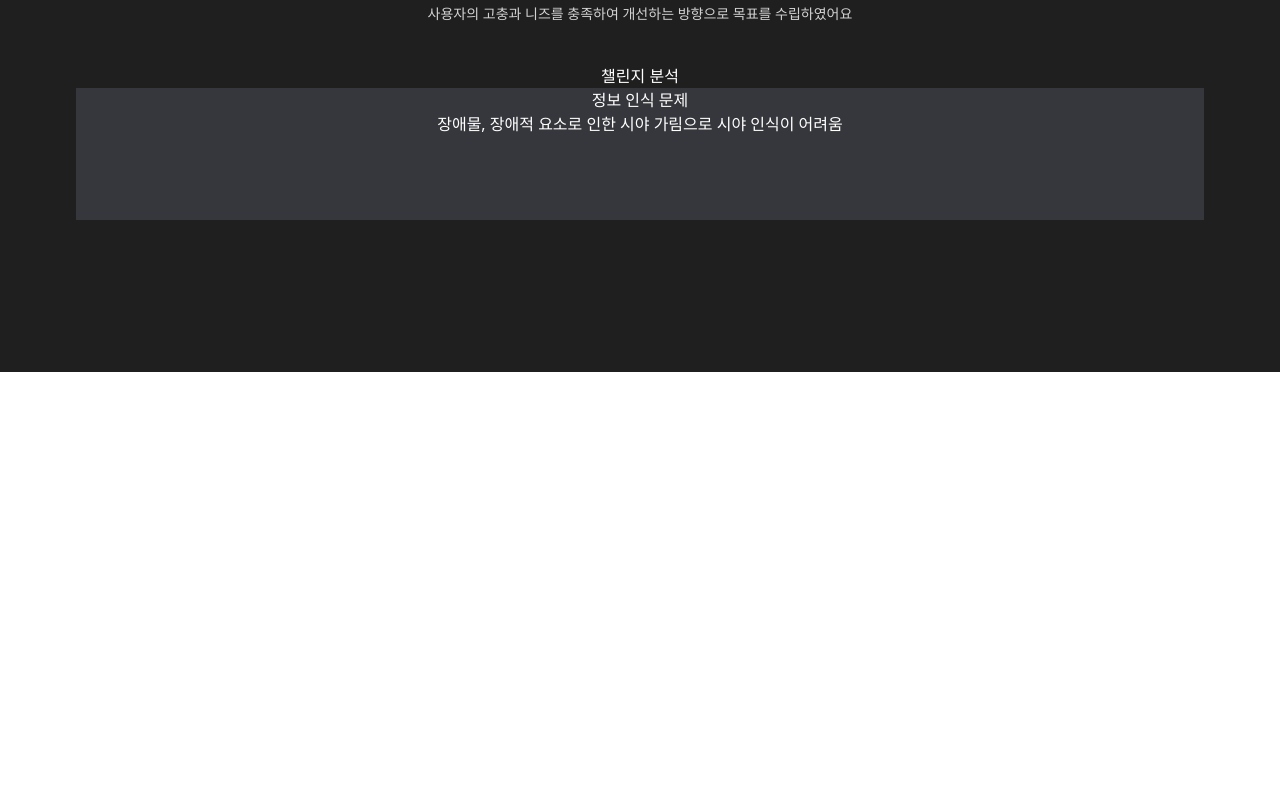
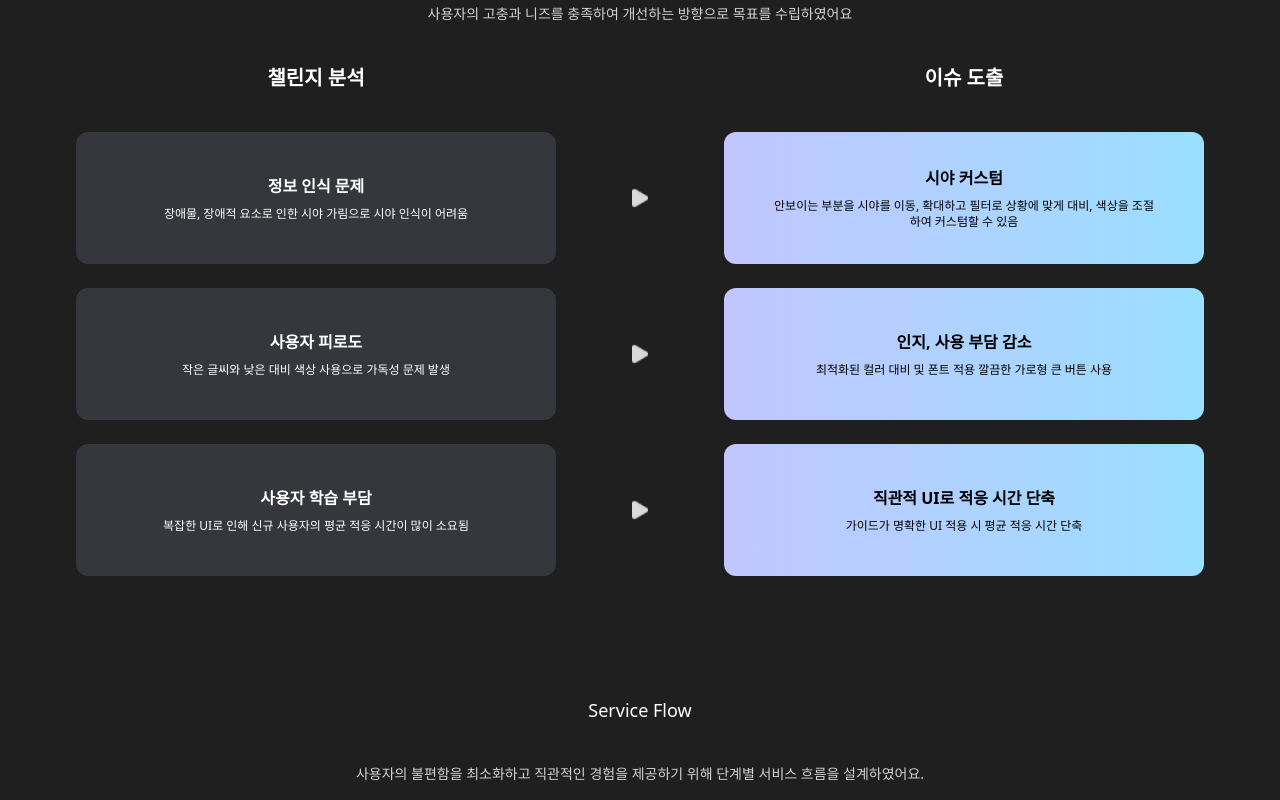
Before and after one commit to hyebinkimsdf/portfolio, a React (Vite) app: page /eyecane in a window 1280 px wide. Shown: the part 3260-4060 px from the top of the page. Before the commit the page ends 3632 px from the top, so only its background shows below. Built offline with nearby package versions, Linux system fonts and the light colour scheme.

Commit message:
design: Back Ground Tap 상세 내용 구현

```diff
--- a/src/compoments/eyecane/EyeBackground.tsx
+++ b/src/compoments/eyecane/EyeBackground.tsx
@@ -124,18 +124,80 @@ export function EyeBackground() {
         </div>
       </div>
 
-      <div className="w-full flex flex-col justify-center mb-20  pb-10">
-        <p className="w-full text-center mb-10 text-lg ">Project Goal</p>
+      <div className="w-full flex flex-col justify-center mb-20 pb-10">
+        <h2 className="w-full text-center mb-10 text-lg">Project Goal</h2>
         <p className="w-full text-center mb-10 text-sm opacity-80">
           사용자의 고충과 니즈를 충족하여 개선하는 방향으로 목표를 수립하였어요
         </p>
-        <div className="flex flex-col text-center">
-          <p>챌린지 분석</p>
-          <div className="bg-[#36373C] w-full h-[132px] text-white flex flex-col ">
-            <p>정보 인식 문제</p>
-            <p>장애물, 장애적 요소로 인한 시야 가림으로 시야 인식이 어려움</p>
+
+        <div className="flex flex-col text-center justify-center items-center gap-6">
+          <div className="flex w-full text-center justify-between">
+            <h3 className="mb-4 font-bold text-xl w-full text-center max-w-[480px]">
+              챌린지 분석
+            </h3>
+            <h3 className="mb-4 font-bold text-xl w-full max-w-[480px] text-center">
+              이슈 도출
+            </h3>
           </div>
+
+          {[
+            {
+              challenge: "정보 인식 문제",
+              description:
+                "장애물, 장애적 요소로 인한 시야 가림으로 시야 인식이 어려움",
+              solution: "시야 커스텀",
+              solutionDesc:
+                "안보이는 부분을 시야를 이동, 확대하고 필터로 상황에 맞게 대비, 색상을 조절하여 커스텀할 수 있음",
+            },
+            {
+              challenge: "사용자 피로도",
+              description:
+                "작은 글씨와 낮은 대비 색상 사용으로 가독성 문제 발생",
+              solution: "인지, 사용 부담 감소",
+              solutionDesc:
+                "최적화된 컬러 대비 및 폰트 적용 깔끔한 가로형 큰 버튼 사용",
+            },
+            {
+              challenge: "사용자 학습 부담",
+              description:
+                "복잡한 UI로 인해 신규 사용자의 평균 적응 시간이 많이 소요됨",
+              solution: "직관적 UI로 적응 시간 단축",
+              solutionDesc: "가이드가 명확한 UI 적용 시 평균 적응 시간 단축",
+            },
+          ].map((item, index) => (
+            <div
+              key={index}
+              className="flex items-center w-full justify-between"
+            >
+              <div className="bg-[#36373C] w-full h-[132px] text-white flex flex-col items-center justify-center gap-2 rounded-xl max-w-[480px] px-12">
+                <h4 className="font-bold">{item.challenge}</h4>
+                <p className="text-xs">{item.description}</p>
+              </div>
+              <img
+                src="/icons/next.png"
+                alt="다음 아이콘"
+                className="w-4 h-5 mx-2"
+              />
+              <div className="bg-gradient-to-r from-[#C2C6FF] to-[#9ADFFF] w-full h-[132px] text-black flex flex-col items-center justify-center gap-2 rounded-xl max-w-[480px] px-12">
+                <h4 className="font-bold">{item.solution}</h4>
+                <p className="text-xs max-w">{item.solutionDesc}</p>
+              </div>
+            </div>
+          ))}
         </div>
+      </div>
+
+      <div className="w-full flex flex-col justify-center mb-20 pb-10">
+        <h2 className="w-full text-center mb-10 text-lg">Service Flow</h2>
+        <p className="w-full text-center mb-10 text-sm opacity-80">
+          사용자의 불편함을 최소화하고 직관적인 경험을 제공하기 위해 단계별
+          서비스 흐름을 설계하였어요.
+        </p>
+        <img
+          className="bg-[#595B6A] px-2 py-2 rounded-xl"
+          src="images/eyecane/ServiceFlow.png"
+          alt="서비스플로우 이미지"
+        />
       </div>
     </>
   );
```
Also changed, not shown: public/icons/next.png (added), public/images/eyecane/ServiceFlow.png (added).
